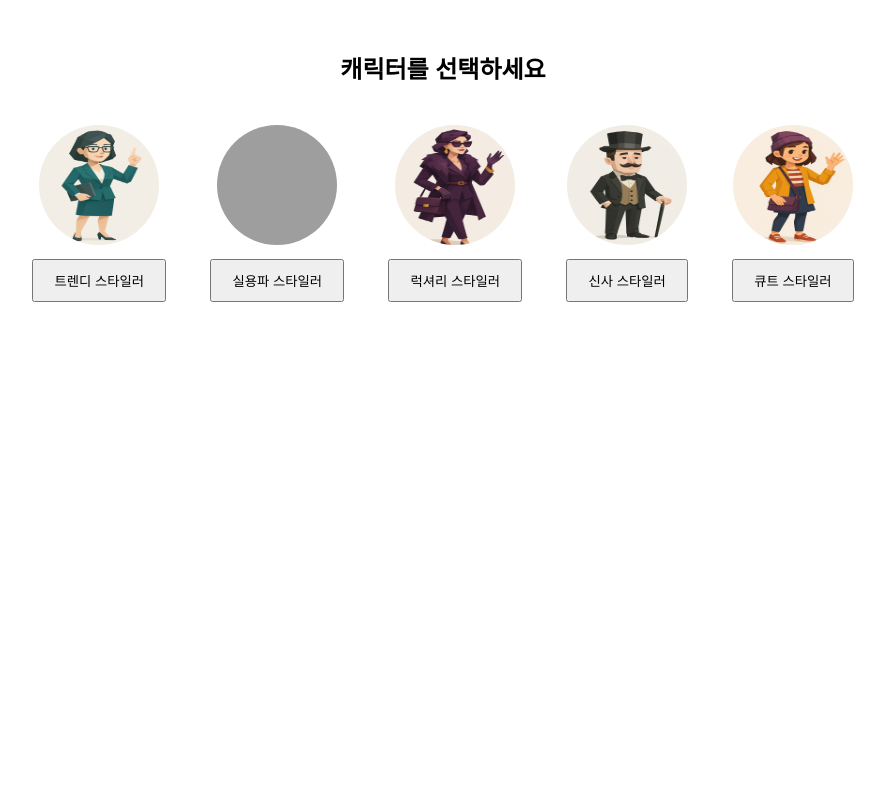
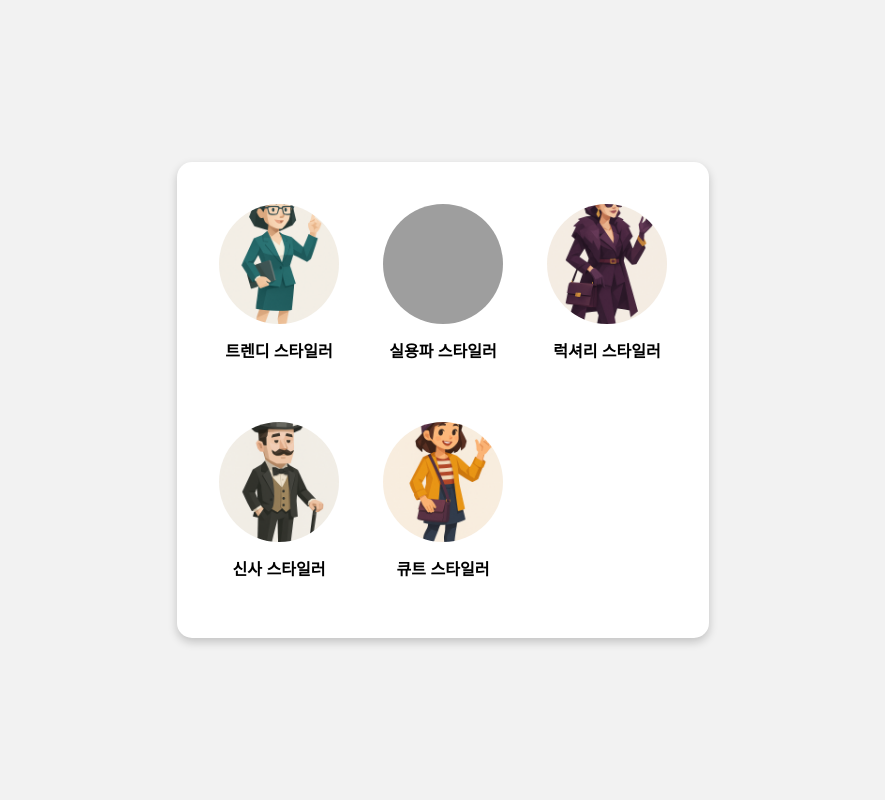
Before and after one commit to hjh-0917/weather_chatbot, a Flask app: page / in a window 1280 px wide. Shown: the whole page, without its empty margins (197-1082 px from the left). Run offline with Flask 3, Linux system fonts and the light colour scheme; grey boxes are pictures that could not be loaded.

```diff
--- a/templates/chat_select.html
+++ b/templates/chat_select.html
@@ -4,22 +4,67 @@
     <meta charset="UTF-8">
     <title>캐릭터 선택</title>
     <style>
-    body { font-family: sans-serif; text-align: center; margin: 50px; }
-    .character { display: inline-block; margin: 20px; }
-    .character img { width: 120px; height: 120px; border-radius: 50%; }
-    button { display: block; margin: 10px auto; padding: 10px 20px; }
+        body {
+            font-family: Arial, sans-serif;
+            background: #f2f2f2;
+            display: flex;
+            justify-content: center;
+            align-items: center;
+            height: 100vh;
+            margin: 0;
+        }
+        .container {
+            display: grid;
+            grid-template-columns: repeat(3, 1fr);
+            gap: 20px;
+            background: white;
+            padding: 30px;
+            border-radius: 15px;
+            box-shadow: 0 4px 10px rgba(0,0,0,0.2);
+        }
+        .character-card {
+            text-align: center;
+            cursor: pointer;
+            border: 2px solid transparent;
+            border-radius: 10px;
+            transition: 0.2s;
+            padding: 10px;
+        }
+        .character-card:hover {
+            border: 2px solid #007bff;
+            transform: scale(1.05);
+        }
+        .character-card img {
+            width: 120px;
+            height: 120px;
+            border-radius: 50%;
+            object-fit: cover;
+        }
+        .character-card p {
+            margin-top: 10px;
+            font-size: 16px;
+            font-weight: bold;
+        }
     </style>
 </head>
 <body>
-  <h2>캐릭터를 선택하세요</h2>
+    <form method="POST" action="/start" id="characterForm">
+        <div class="container">
             {% for key, name in characters.items() %}
-    <div class="character">
+                <div class="character-card" onclick="selectCharacter('{{ key }}')">
                     <img src="{{ url_for('static', filename=images[key]) }}" alt="{{ name }}">
-      <form action="/start" method="POST">
-        <input type="hidden" name="character" value="{{ key }}">
-        <button type="submit">{{ name }}</button>
-      </form>
+                    <p>{{ name }}</p>
                 </div>
             {% endfor %}
+        </div>
+        <input type="hidden" name="character" id="selectedCharacter">
+    </form>
+
+    <script>
+        function selectCharacter(character) {
+            document.getElementById("selectedCharacter").value = character;
+            document.getElementById("characterForm").submit();
+        }
+    </script>
 </body>
 </html>
```
Also changed, not shown: templates/chat.html (+103 -42 lines). Lines whose indentation alone changed are shown as unchanged.
